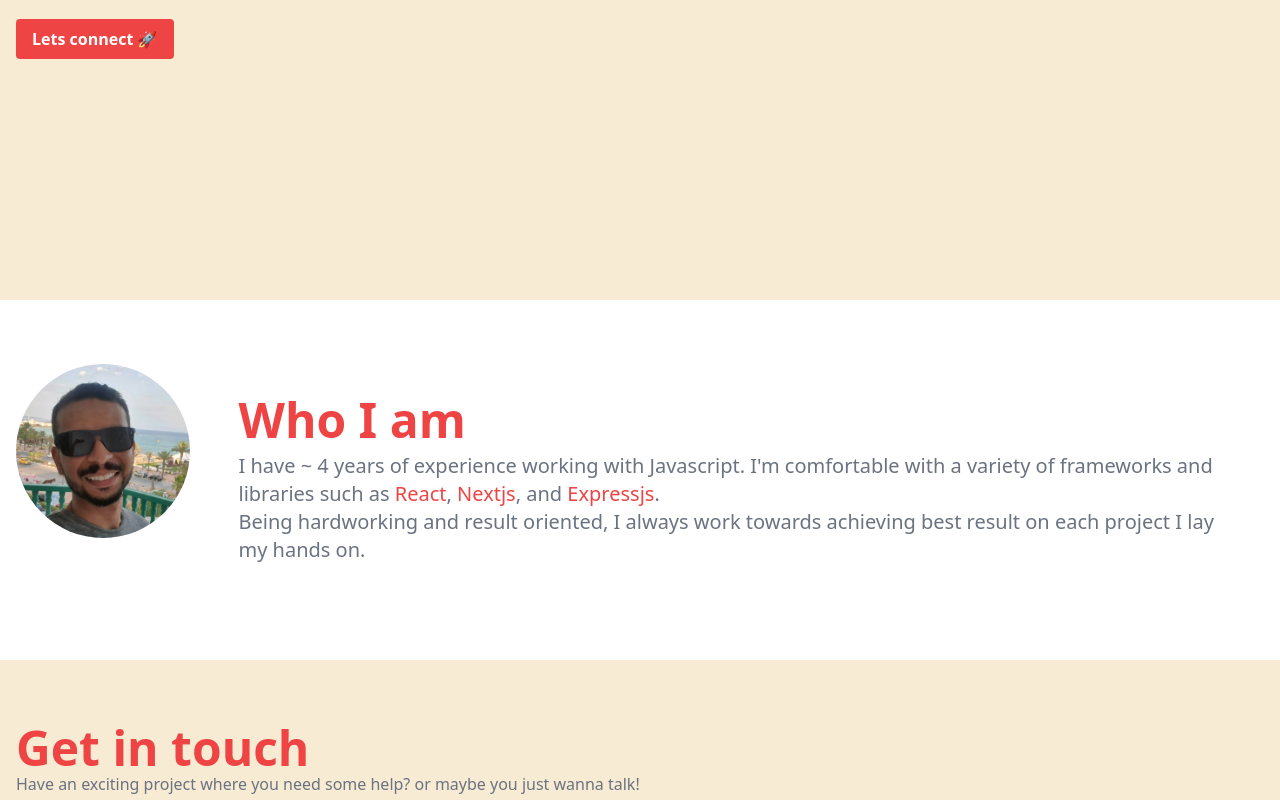
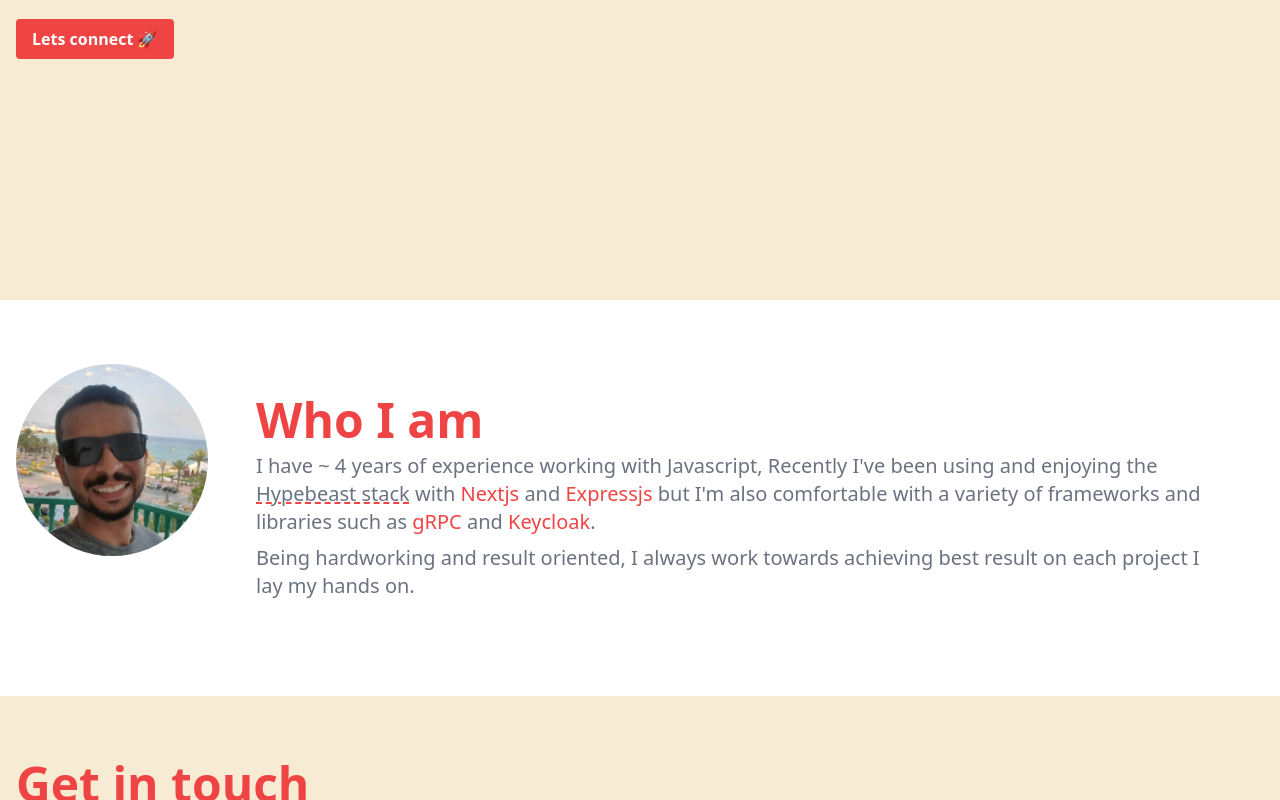
Before and after one commit to abdelhak-ajbouni/portfolio, a Next.js app: page / in a window 1280 px wide. Shown: the part 444-1244 px from the top of the page. Built offline with nearby package versions, Linux system fonts and the light colour scheme.

Commit message:
update about content

```diff
--- a/src/components/About.tsx
+++ b/src/components/About.tsx
@@ -5,16 +5,18 @@ import avatar from "public/images/avatar.jpeg"
 export default function About({ }: Props) {
   return (
     <div id="about" className="flex">
-      <div>
+      <div className="w-1/6">
         <Image className="rounded-full" src={avatar} alt="avatar" width={250} height={250} />
       </div>
-      <div className="about-text mx-12 my-8">
+      <div className="about-text w-5/6 mx-12 my-8">
         <h2 className="text-5xl text-red-500 font-bold mb-2">Who I am</h2>
         <p className="text-xl text-gray-500">
-          I have ~ 4 years of experience working with Javascript. I&apos;m comfortable with a variety of frameworks and libraries
-          such as <span className="text-red-500">React</span>, <span className="text-red-500">Nextjs</span>, and <span className="text-red-500">Expressjs</span>.
+          I have ~ 4 years of experience working with Javascript, Recently I&apos;ve been using and enjoying the
+          {" "}<a href="https://twitter.com/benawad/status/1366076156374626305" className="underline decoration-dashed decoration-red-500">Hypebeast stack</a>{" "}
+          with <span className="text-red-500">Nextjs</span> and <span className="text-red-500">Expressjs</span> but I&apos;m also comfortable with
+          a variety of frameworks and libraries such as <span className="text-red-500">gRPC</span> and <span className="text-red-500">Keycloak</span>.
         </p>
-        <p className="text-xl text-gray-500">
+        <p className="text-xl text-gray-500 mt-2">
           Being hardworking and result oriented, I always work towards achieving best result on each project I lay my hands on.
         </p>
       </div>
```
